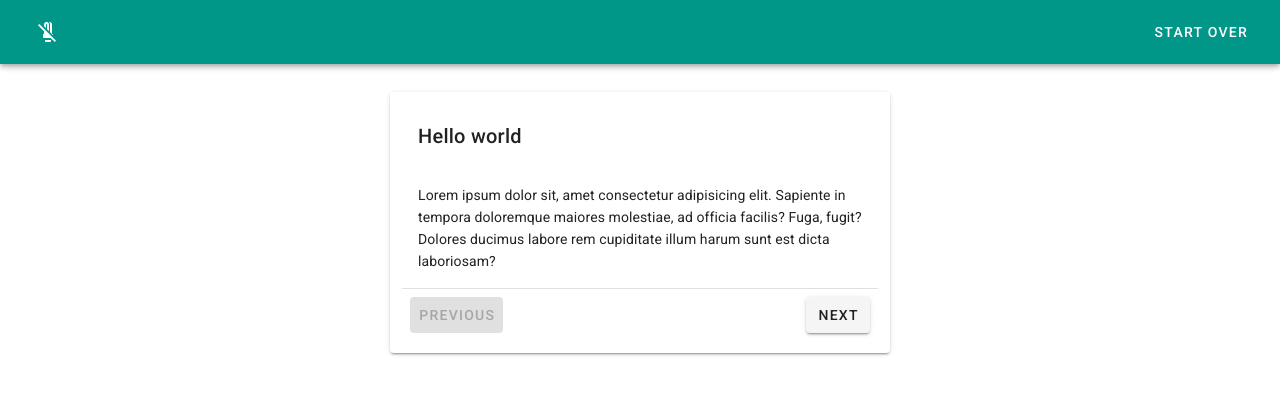
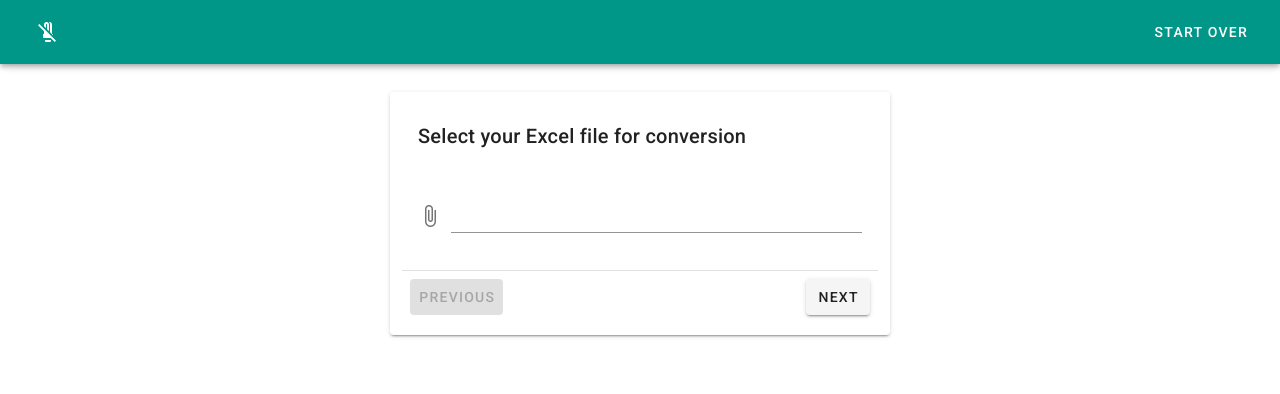
Before and after one commit to eddie-atkinson/CITS3200, a Vue app in the folder conference-app/: page /build in a window 1280 px wide. Shown: the top 394 px of the page. Built offline with nearby package versions, Linux system fonts and the light colour scheme.

Commit message:
adds file picker

```diff
--- a/conference-app/src/views/Build.vue
+++ b/conference-app/src/views/Build.vue
@@ -22,10 +22,11 @@
             :value='1'
             >
               <v-card-text>
-                Lorem ipsum dolor sit, amet consectetur adipisicing elit.
-                Sapiente in tempora doloremque maiores molestiae,
-                ad officia facilis? Fuga, fugit? Dolores ducimus
-                labore rem cupiditate illum harum sunt est dicta laboriosam?
+                <v-file-input
+                accept='.xlsx'
+                @change='loadFile'
+                >
+                </v-file-input>
               </v-card-text>
             </v-window-item>
 
@@ -52,6 +53,7 @@
             <v-btn
             :disabled='step === 2'
             @click='step++'
+            :loading='loading'
             >
               Next
             </v-btn>
@@ -62,19 +64,35 @@
   </div>
 </template>
 <script>
+
 export default {
   data() {
     return {
       step: 1,
+      valid: false,
+      excelData: null,
+      loading: false,
     };
   },
   computed: {
     currentTitle() {
       switch (this.step) {
-        case 1: return 'Hello world';
+        case 1: return 'Select your Excel file for conversion';
         case 2: return 'Select your favourite color';
         default: return 'Need to define the title correctly';
       }
+    },
+  },
+  methods: {
+    async loadFile(event) {
+      const file = event;
+      const reader = new FileReader();
+      this.loading = true;
+      reader.onload = (e) => {
+        this.excelData = e.target.result;
+      };
+      await reader.readAsBinaryString(file);
+      this.loading = false;
     },
   },
 };
```
